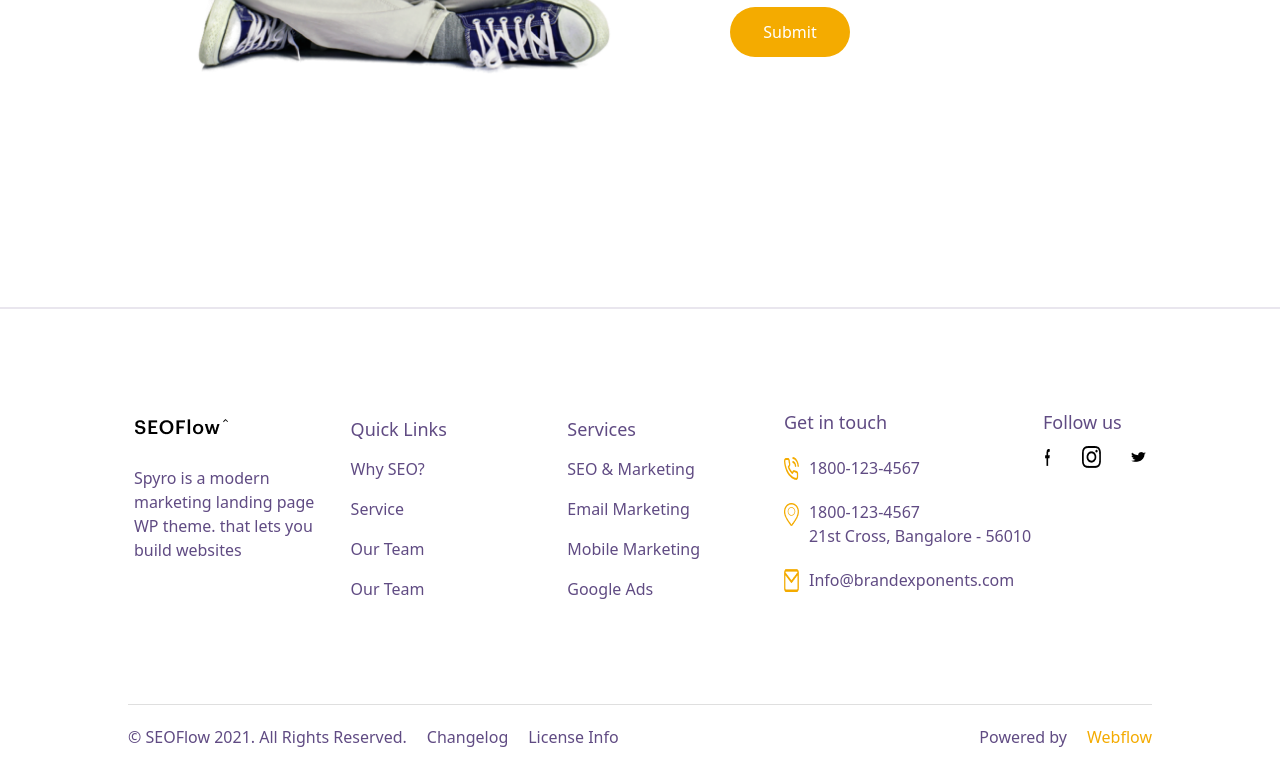
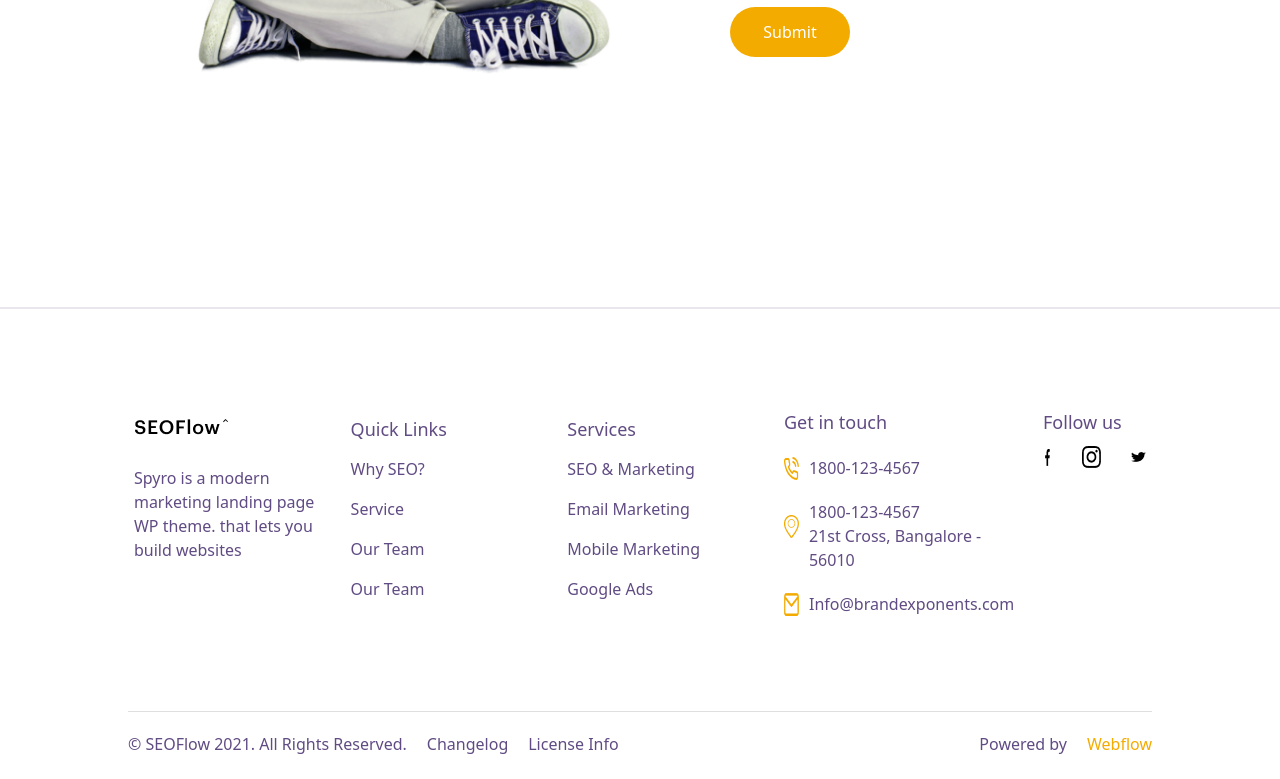
Before and after one commit to jumaevshahrom07/New-task2, a website: page src/index.html in a window 1280 px wide. Shown: the part 9123-9902 px from the top of the page. Drawn offline with nearby package versions, Linux system fonts and the light colour scheme; files that its build step writes are made by us from their sources.

Commit message:
header100

```diff
--- a/src/index.html
+++ b/src/index.html
@@ -655,7 +655,7 @@
                     <img src="./photo/photo33.png" alt="">
                     <div class="mt-[20px]">
                         <p>1800-123-4567</p>
-                        <p class="">21st Cross, Bangalore - 56010</p>
+                        <p class="w-[80%]">21st Cross, Bangalore - 56010</p>
 
                     </div>
                 </div>
```
